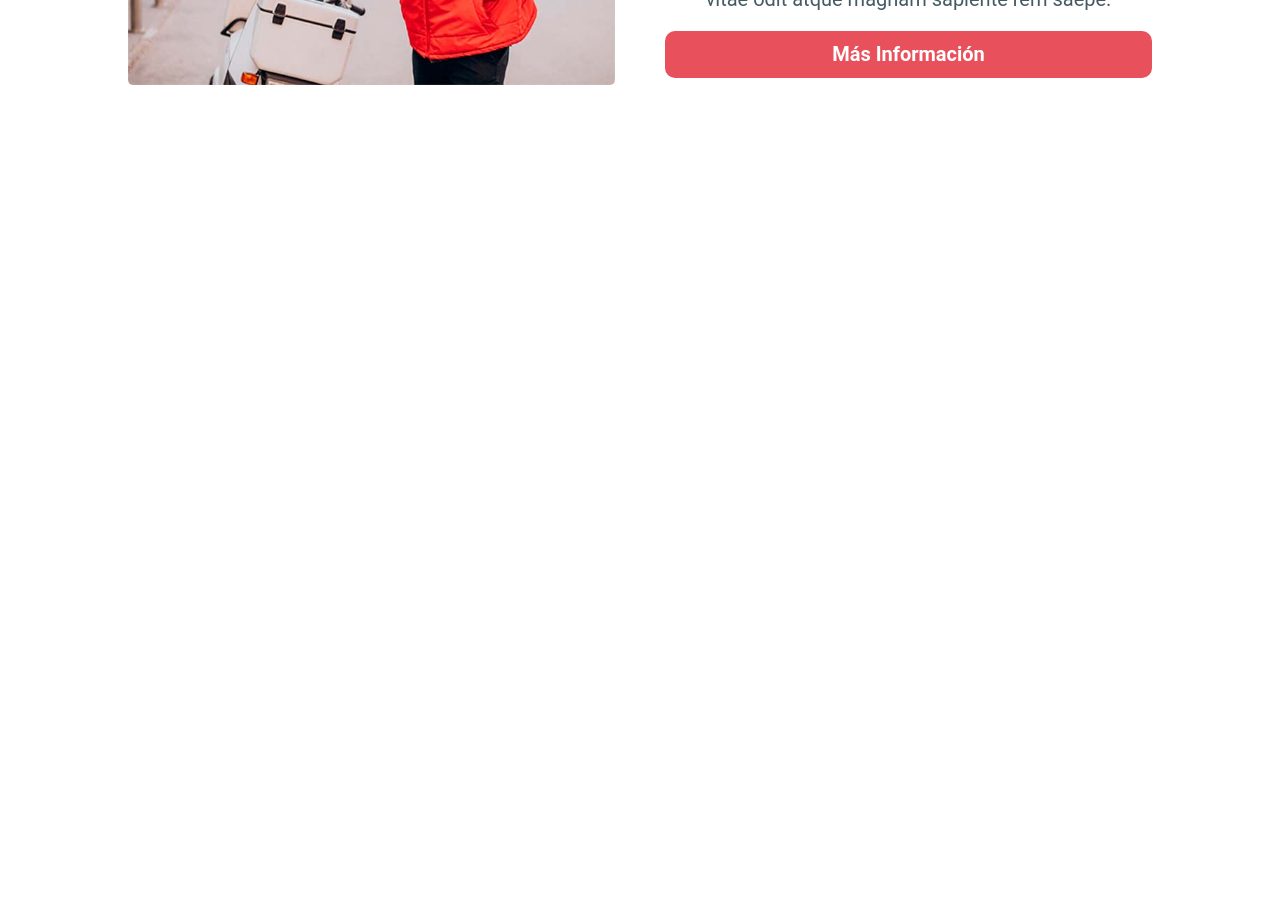
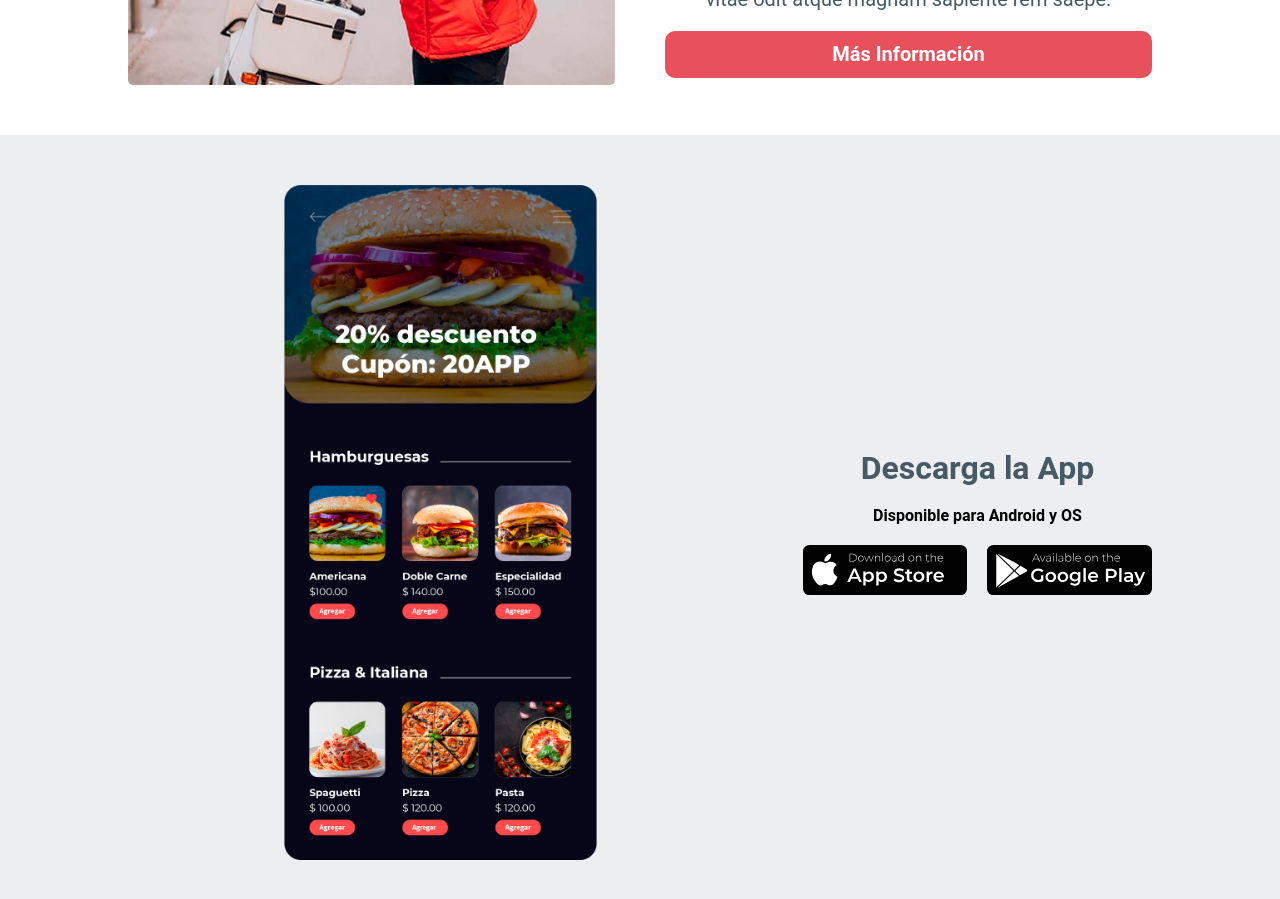
Before and after one commit to BrandonSGC/react-delivery-app, a React (Vite) app: page / in a window 1280 px wide. Shown: the part 3580-4479 px from the top of the page. Before the commit the page ends 3715 px from the top, so only its background shows below. Built offline with nearby package versions, Linux system fonts and the light colour scheme.

Commit message:
Download Section

```diff
--- /dev/null
+++ b/src/layout/Download.jsx
@@ -0,0 +1,36 @@
+import { Link } from "react-router-dom";
+
+export const Download = () => {
+  return (
+    <section className="download">
+      <div className="download__grid contenedor">
+        <div className="download__image">
+          <img src="/img/app.png" alt="" />
+        </div>
+
+        <div className="download__content">
+          <h3 className="download__heading">Descarga la App</h3>
+          <span className="download__description">
+            Disponible para Android y OS
+          </span>
+          <div className="download__links">
+            <Link to="/">
+              <img
+                className="download__link"
+                src="/img/tienda-apple.svg"
+                alt="apple store logo"
+              />
+            </Link>
+            <Link to="/">
+              <img
+                className="download__link"
+                src="/img/tienda-android.svg"
+                alt="google play store"
+              />
+            </Link>
+          </div>
+        </div>
+      </div>
+    </section>
+  );
+};
--- a/src/layout/index.js
+++ b/src/layout/index.js
@@ -4,3 +4,4 @@ export * from './HowItWorks';
 export * from './Testimonials';
 export * from './Favorites';
 export * from './Delivery';
+export * from './Download';
--- a/src/pages/Home.jsx
+++ b/src/pages/Home.jsx
@@ -1,4 +1,4 @@
-import { Delivery, Favorites, Header, Hero, HowItWorks, Testimonials } from "../layout";
+import { Delivery, Favorites, Header, Hero, HowItWorks, Testimonials, Download } from "../layout";
 
 export const Home = () => {
   return (
@@ -9,6 +9,7 @@ export const Home = () => {
       <Testimonials />
       <Favorites />
       <Delivery />
+      <Download />
     </>
   );
 };
--- a/src/scss/app.scss
+++ b/src/scss/app.scss
@@ -5,3 +5,4 @@
 @use 'testimonials';
 @use 'favorites';
 @use 'delivery';
+@use 'download';
--- /dev/null
+++ b/src/scss/download/_download.scss
@@ -0,0 +1,56 @@
+@use "../base/variables" as v;
+@use "../base/mixins" as m;
+
+.download {
+  background-color: v.$grisClaro;
+  padding: 5rem 0;
+
+  &__grid {
+    display: flex;
+    flex-direction: column-reverse;
+    gap: 5rem;
+
+    @include m.tablet {
+      flex-direction: row;
+    }
+  }
+
+  &__image {
+    img {
+      max-width: 50%;
+      margin: 0 auto;
+      transition-property: transform;
+      transition-duration: 0.3s;
+      &:hover {
+        transform: scale(1.05) rotate(3deg);
+      }
+    }
+  }
+
+  &__content {
+    display: flex;
+    flex-direction: column;
+    align-items: center;
+    justify-content: center;
+  }
+
+  &__heading {
+    color: v.$secundario;
+    margin: 0;
+  }
+
+  &__description {
+    margin: 2rem 0;
+    font-weight: 700;
+  }
+
+  &__links {
+    display: flex;
+    gap: 2rem;
+  }
+
+  &__link {
+    width: 100%;
+    max-width: 20rem;
+  }
+}
--- /dev/null
+++ b/src/scss/download/_index.scss
@@ -0,0 +1 @@
+@forward './download';
```
